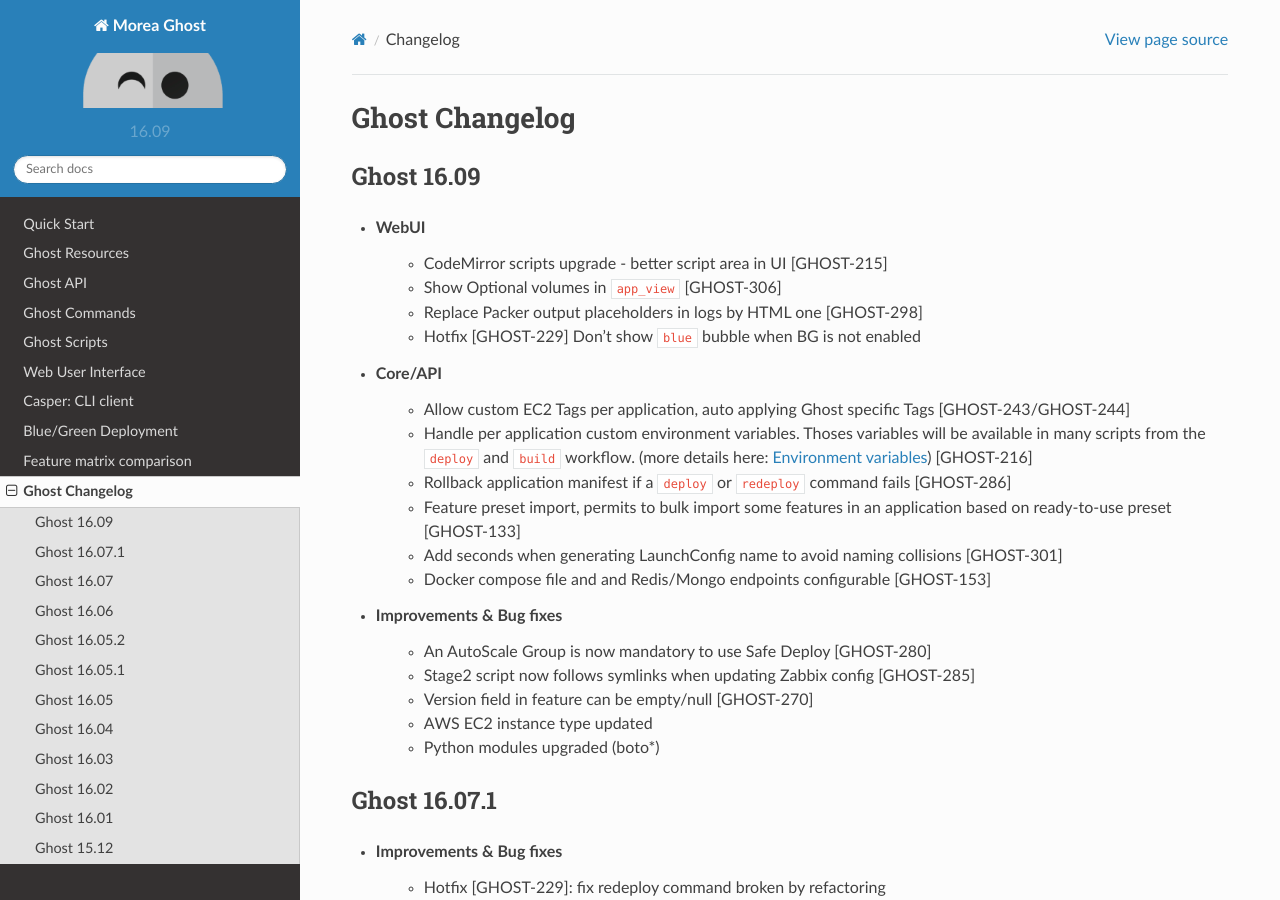
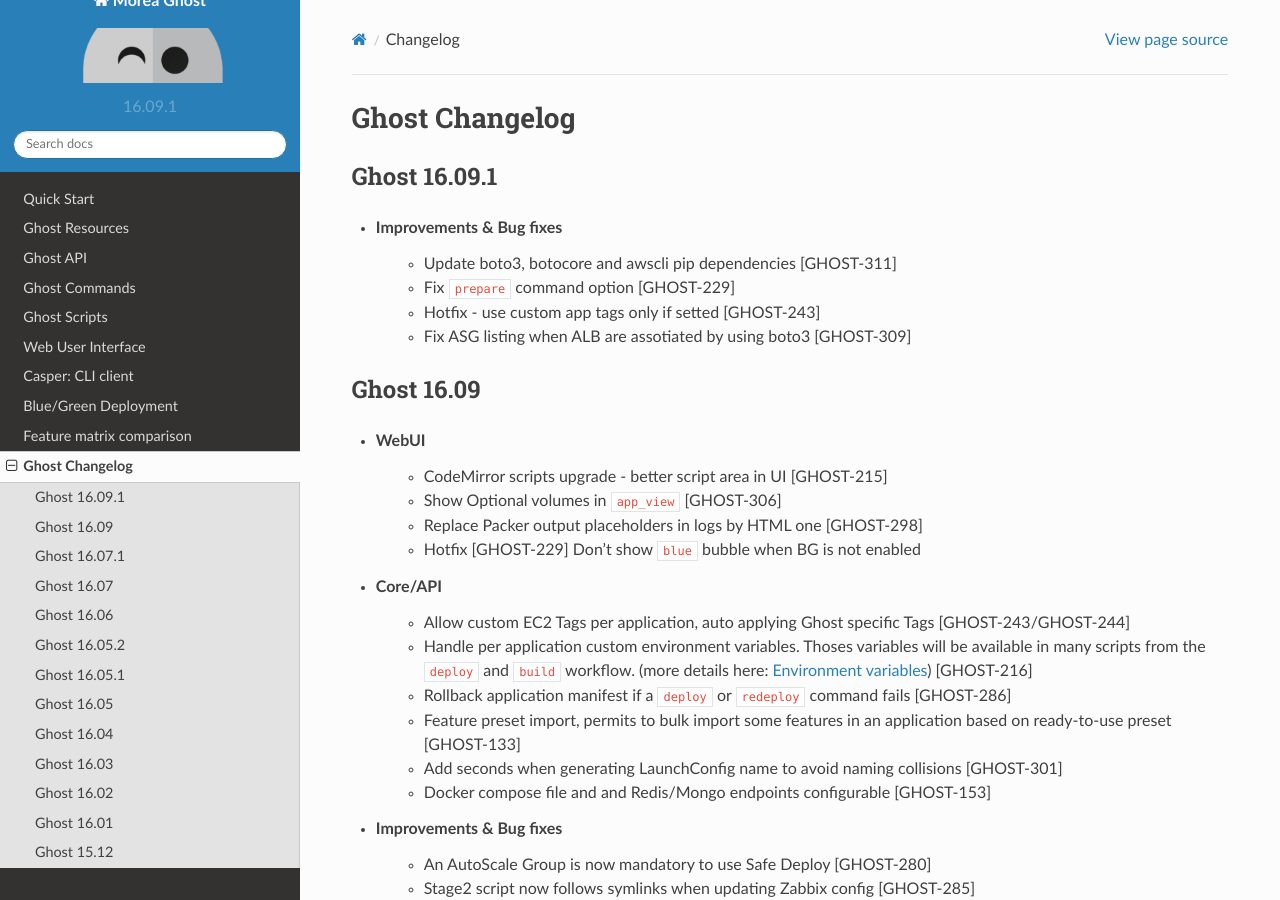
Before and after one commit to claranet/cloud-deploy-docs, a Sphinx documentation site: the page built from source/rst/changelog.rst, in a window 1280 px wide and 900 px high. Built offline with Sphinx 7.4.7 and the Read the Docs theme 2.0.0, drawn with Linux system fonts in a browser that asks for light colours.

Commit message:
16.09.1 Changelog

```diff
--- a/source/conf.py
+++ b/source/conf.py
@@ -59,9 +59,9 @@
 # built documents.
 #
 # The short X.Y version.
-version = '16.09'
+version = '16.09.1'
 # The full version, including alpha/beta/rc tags.
-release = '16.09'
+release = '16.09.1'
 
 # The language for content autogenerated by Sphinx. Refer to documentation
 # for a list of supported languages.
--- a/source/rst/changelog.rst
+++ b/source/rst/changelog.rst
@@ -7,6 +7,15 @@
 
 .. toctree::
     :maxdepth: 2
+
+Ghost 16.09.1
+-------------
+
+* Improvements & Bug fixes
+    - Update boto3, botocore and awscli pip dependencies [GHOST-311]
+    - Fix ``prepare`` command option [GHOST-229]
+    - Hotfix - use custom app tags only if setted [GHOST-243]
+    - Fix ASG listing when ALB are assotiated by using boto3 [GHOST-309]
 
 Ghost 16.09
 -----------
```
